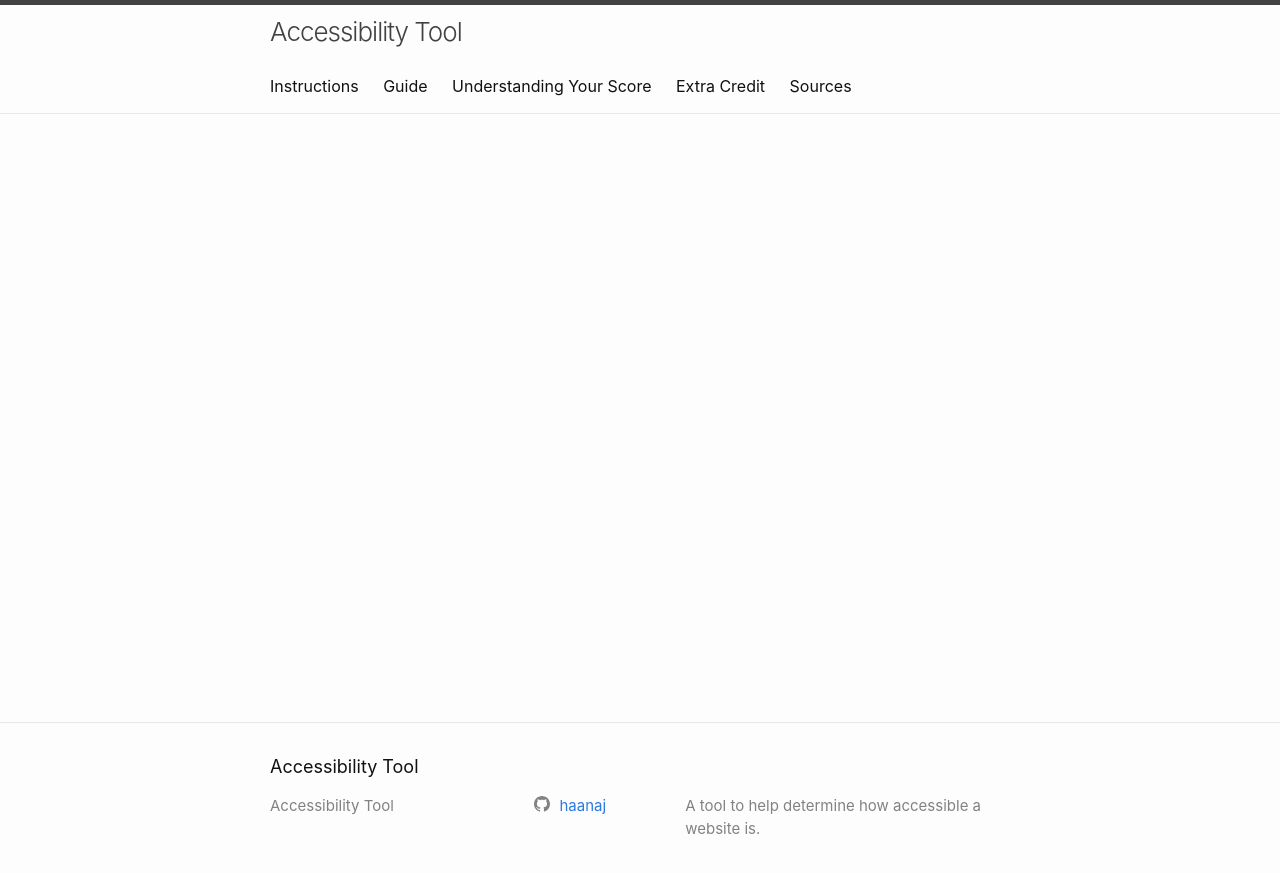
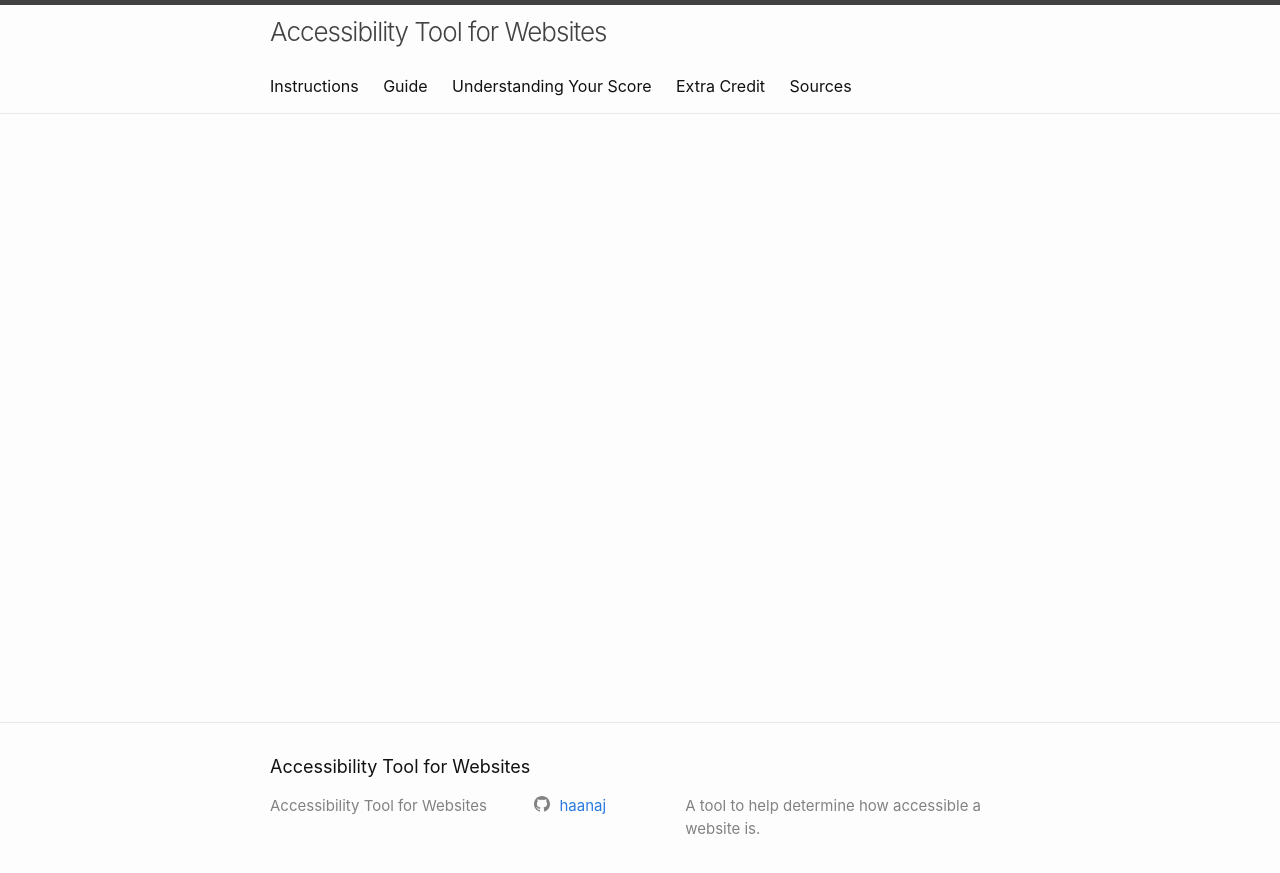
Before and after one commit to haanaj/accessibility-tool, a Jekyll site: the page built from index.md, in a window 1280 px wide. Shown: the top 873 px of the page. Built offline with Jekyll 4.4.1, drawn with Linux system fonts in a browser that asks for light colours.

Commit message:
Changing website title

```diff
--- a/_config.yml
+++ b/_config.yml
@@ -13,7 +13,7 @@
 # you will see them accessed via {{ site.title }}, {{ site.email }}, and so on.
 # You can create any custom variable you would like, and they will be accessible
 # in the templates via {{ site.myvariable }}.
-title: Accessibility Tool
+title: Accessibility Tool for Websites
 email:
 description: >- # this means to ignore newlines until "baseurl:"
   A tool to help determine how accessible a website is.
```
